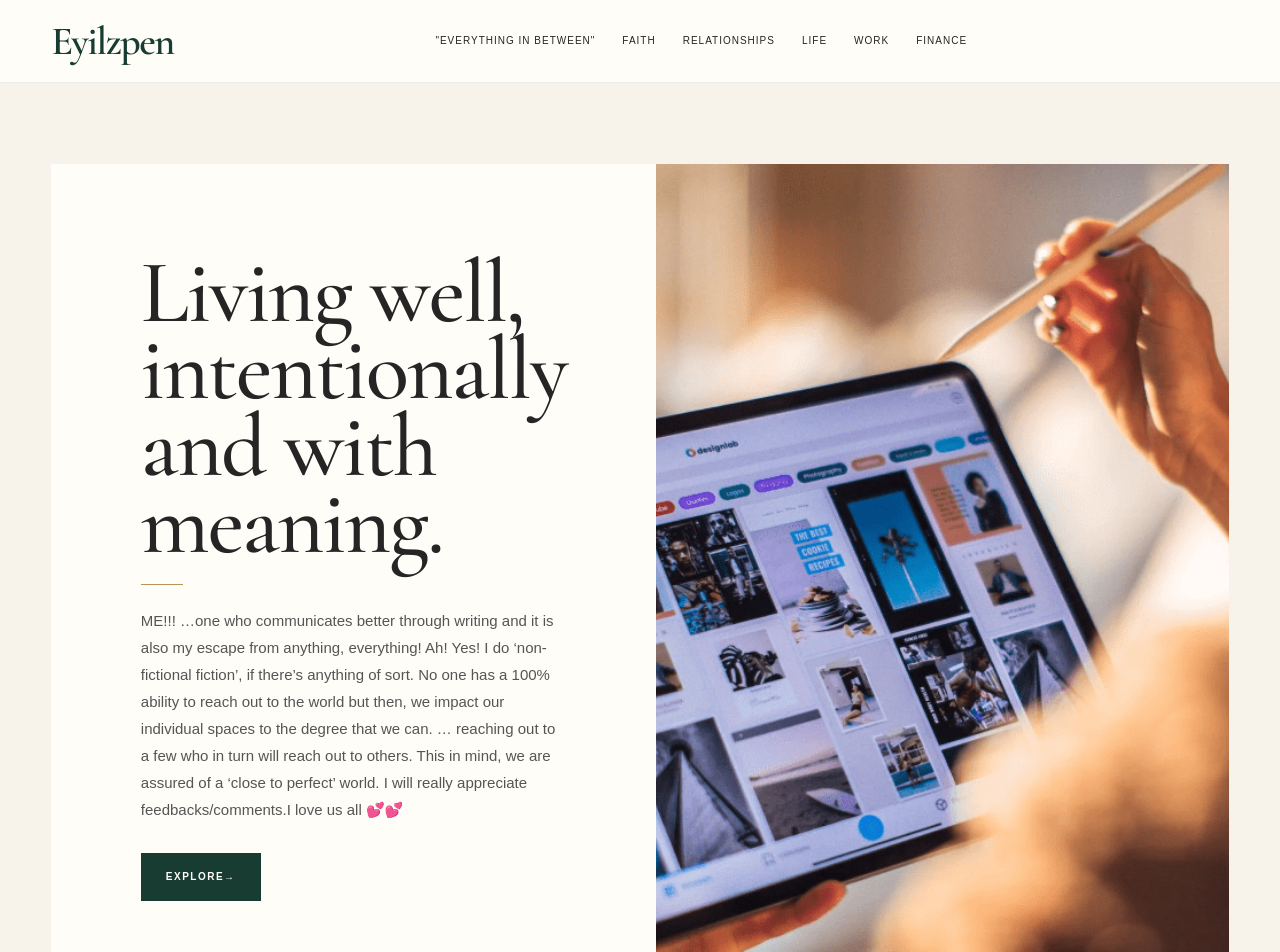
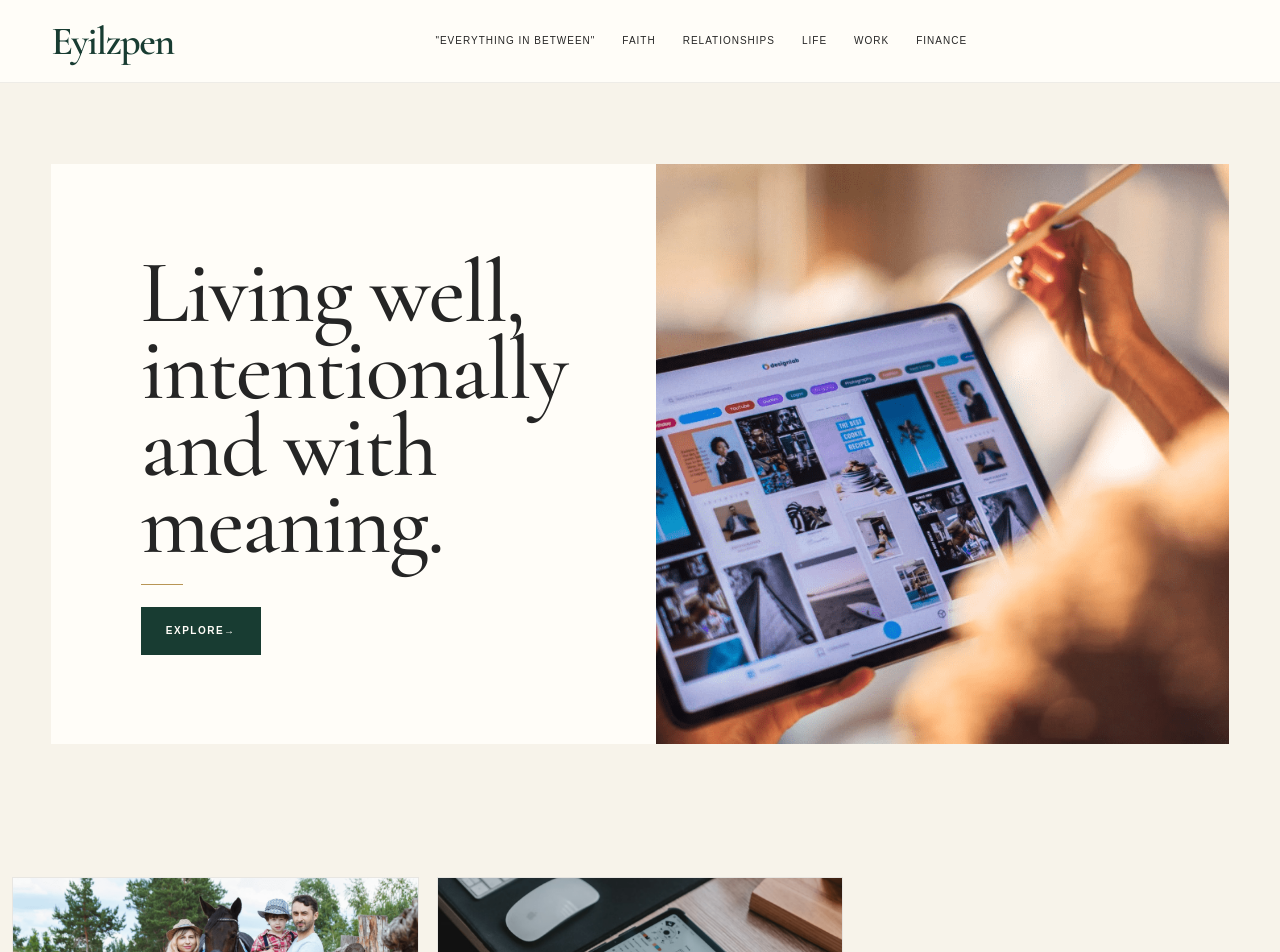
Before and after one commit to Xlence1624/Eyil-s_Pen, a React (Vite) app: page /life in a window 1280 px wide. Shown: the top 952 px of the page. Built offline with nearby package versions, Linux system fonts and the light colour scheme.

Commit message:
update
Signed-off-by: Michael Orji <xlence1624@gmail.com>

```diff
--- a/src/components/Faith.jsx
+++ b/src/components/Faith.jsx
@@ -36,9 +36,7 @@ const Faith = () => {
 
             <div className="gold-line" />
 
-            <p>
-          ME!!! …one who communicates better through writing and it is also my escape from anything, everything! Ah! Yes! I do ‘non-fictional fiction’, if there’s anything of sort. No one has a 100% ability to reach out to the world but then, we impact our individual spaces to the degree that we can. … reaching out to a few who in turn will reach out to others. This in mind, we are assured of a ‘close to perfect’ world. I will really appreciate feedbacks/comments.I love us all 💕💕
-            </p>
+
 
             <a
              onClick={() => navigate(`/everything`)}
--- a/src/components/Finance.jsx
+++ b/src/components/Finance.jsx
@@ -34,9 +34,7 @@ const Finance = () => {
 
             <div className="gold-line" />
 
-            <p>
-          ME!!! …one who communicates better through writing and it is also my escape from anything, everything! Ah! Yes! I do ‘non-fictional fiction’, if there’s anything of sort. No one has a 100% ability to reach out to the world but then, we impact our individual spaces to the degree that we can. … reaching out to a few who in turn will reach out to others. This in mind, we are assured of a ‘close to perfect’ world. I will really appreciate feedbacks/comments.I love us all 💕💕
-            </p>
+
 
             <a
              onClick={() => navigate(`/everything`)}
--- a/src/components/Life.jsx
+++ b/src/components/Life.jsx
@@ -37,9 +37,7 @@ Living well, intentionally and with meaning.      </h1>
 
             <div className="gold-line" />
 
-            <p>
-          ME!!! …one who communicates better through writing and it is also my escape from anything, everything! Ah! Yes! I do ‘non-fictional fiction’, if there’s anything of sort. No one has a 100% ability to reach out to the world but then, we impact our individual spaces to the degree that we can. … reaching out to a few who in turn will reach out to others. This in mind, we are assured of a ‘close to perfect’ world. I will really appreciate feedbacks/comments.I love us all 💕💕
-            </p>
+
 
             <a
              onClick={() => navigate(`/everything`)}
--- a/src/components/Relationships.jsx
+++ b/src/components/Relationships.jsx
@@ -36,9 +36,7 @@ const Relationships = () => {
 
             <div className="gold-line" />
 
-            <p>
-          ME!!! …one who communicates better through writing and it is also my escape from anything, everything! Ah! Yes! I do ‘non-fictional fiction’, if there’s anything of sort. No one has a 100% ability to reach out to the world but then, we impact our individual spaces to the degree that we can. … reaching out to a few who in turn will reach out to others. This in mind, we are assured of a ‘close to perfect’ world. I will really appreciate feedbacks/comments.I love us all 💕💕
-            </p>
+
 
             <a
              onClick={() => navigate(`/everything`)}
--- a/src/components/Work.jsx
+++ b/src/components/Work.jsx
@@ -38,9 +38,7 @@ Purpose, career, productivity and making impact.       </h1>
 
             <div className="gold-line" />
 
-            <p>
-          ME!!! …one who communicates better through writing and it is also my escape from anything, everything! Ah! Yes! I do ‘non-fictional fiction’, if there’s anything of sort. No one has a 100% ability to reach out to the world but then, we impact our individual spaces to the degree that we can. … reaching out to a few who in turn will reach out to others. This in mind, we are assured of a ‘close to perfect’ world. I will really appreciate feedbacks/comments.I love us all 💕💕
-            </p>
+
 
             <a
              onClick={() => navigate(`/everything`)}
```
